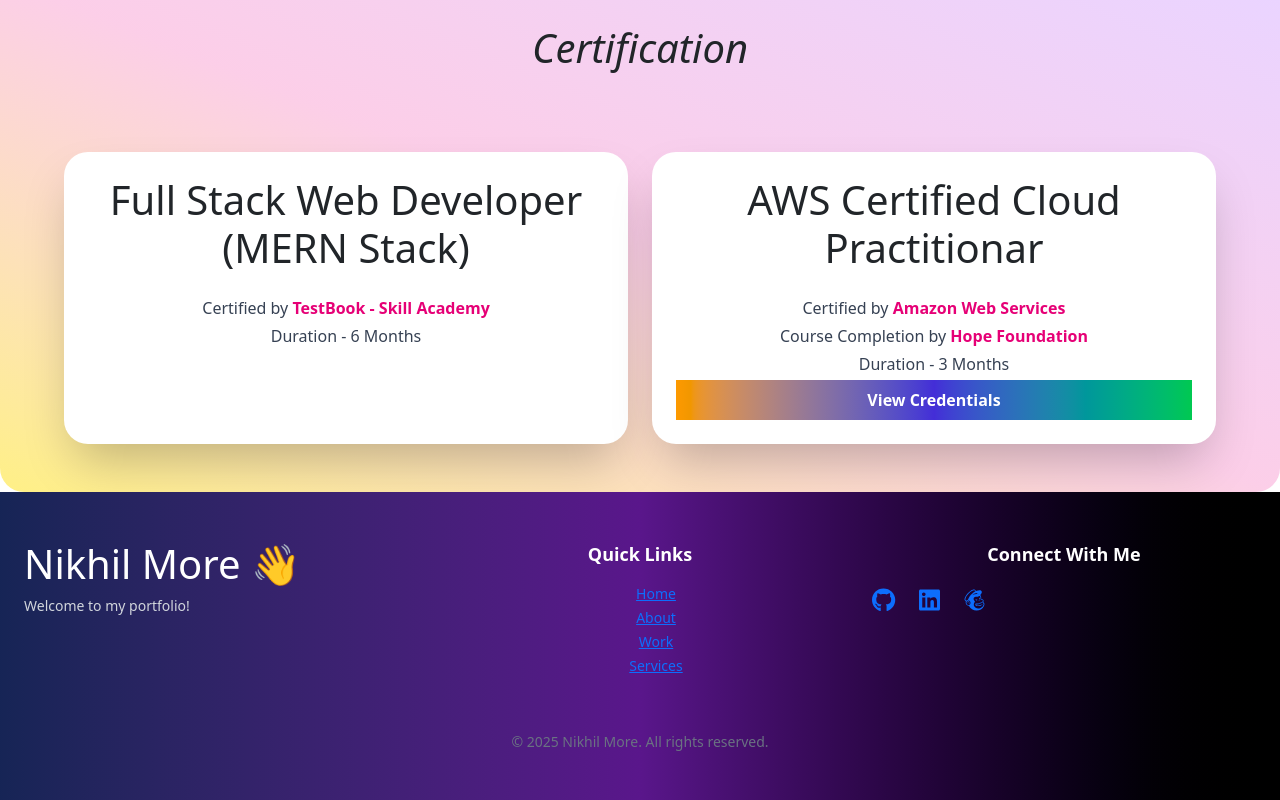
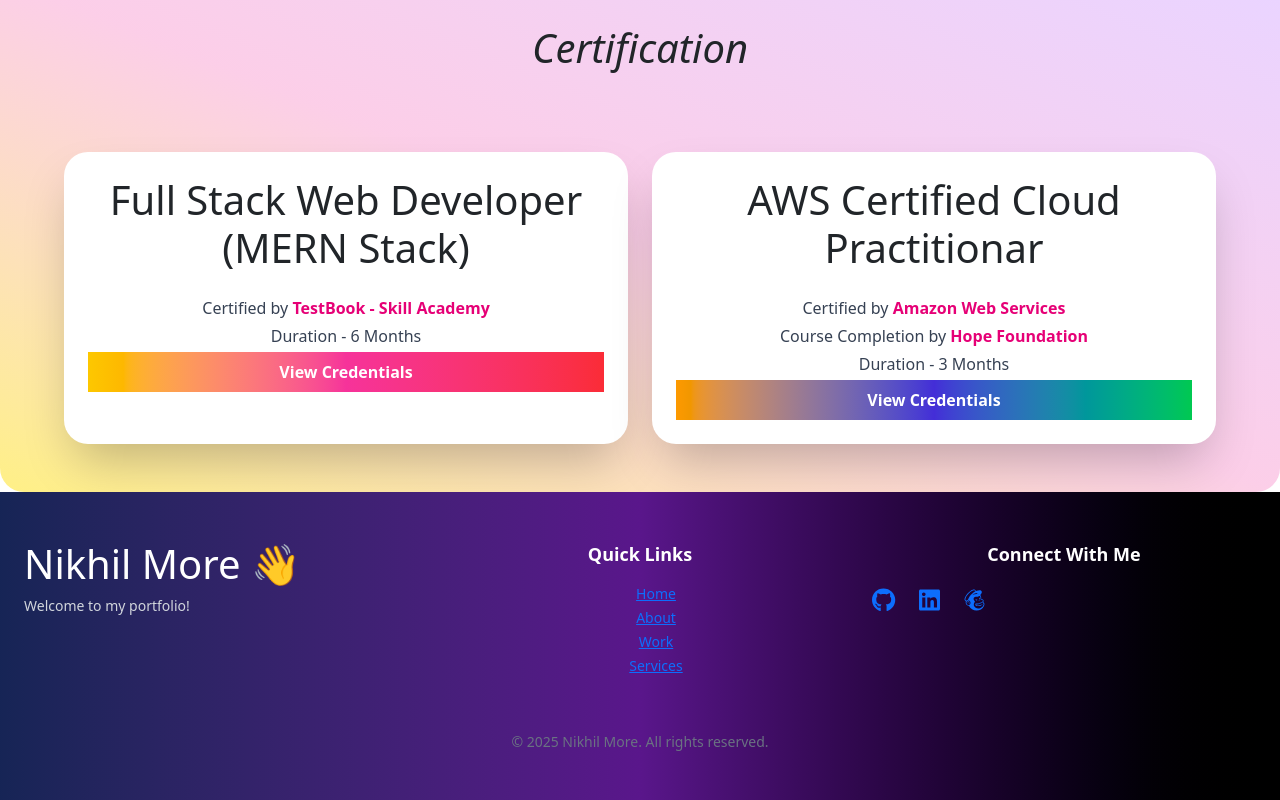
Before and after one commit to NikhilMore1/MyPortfolio-, a React (Vite) app: page /about in a window 1280 px wide. Shown: the part 1427-2227 px from the top of the page. Built offline with nearby package versions, Linux system fonts and the light colour scheme.

Commit message:
Certification details

```diff
--- a/src/components/About.jsx
+++ b/src/components/About.jsx
@@ -182,6 +182,7 @@
               <h1 className="text-xl font-bold text-indigo-600 mb-4">Full Stack Web Developer (MERN Stack)</h1>
               <p className="text-gray-700 mb-1">Certified by <span className="font-bold text-pink-600">TestBook - Skill Academy</span></p>
               <p className="text-gray-700 mb-1">Duration - 6 Months</p>
+              <button className="w-full text-white font-bold py-2 px-4 rounded-xl transition duration-500 bg-gradient-to-r from-yellow-400 via-pink-500 to-red-500 hover:brightness-110">View Credentials</button>
             </div>
 
             <div className="bg-white p-6 rounded-3xl shadow-2xl max-w-4/5 max-w-6xl text-center transform transition duration-500 hover:scale-105 card-animation card-delay-1">
```
